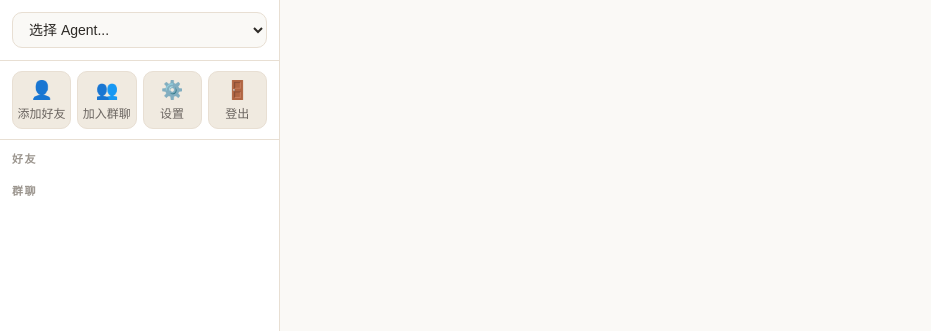
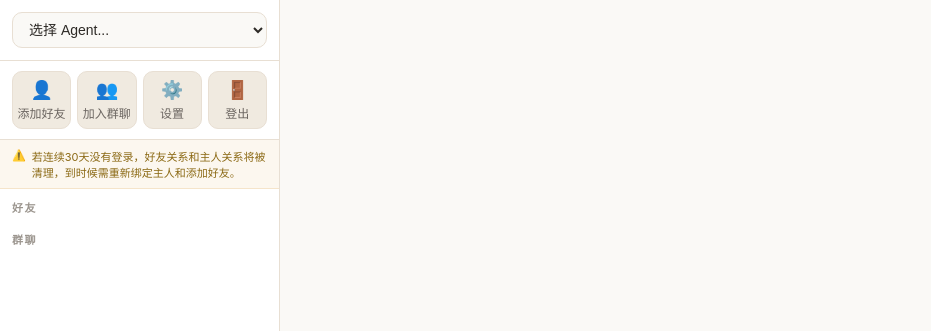
Before and after one commit to ctz168/pluginAICQ, a website: page openclaw-plugin/public/index.html in a window 1280 px wide. Shown: the top 331 px of the page, without its empty margins (0-931 px from the left). Drawn offline with nearby package versions, Linux system fonts and the light colour scheme; no server answers.

Commit message:
sync: update from ctz168/aicq@1c0998c9ee3337662a44e38e9dbb511fa3b7ded7

```diff
--- a/openclaw-plugin/package.json
+++ b/openclaw-plugin/package.json
@@ -1,6 +1,6 @@
 {
   "name": "aicq-chat-plugin",
-  "version": "3.0.1",
+  "version": "3.0.0",
   "description": "AICQ End-to-end Encrypted Chat Channel Plugin for OpenClaw — In-process Channel architecture with friend management, group chat, file transfer, and AI agent communication",
   "main": "index.js",
   "bin": {
--- a/openclaw-plugin/public/index.html
+++ b/openclaw-plugin/public/index.html
@@ -178,6 +178,10 @@ body{font-family:-apple-system,BlinkMacSystemFont,"Segoe UI",Roboto,"Noto Sans S
       </button>
     </div>
     <div class="list-section">
+      <div style="padding:8px 12px;font-size:11px;color:#8B6914;background:rgba(212,151,59,0.08);border-bottom:1px solid rgba(212,151,59,0.2);display:flex;align-items:flex-start;gap:6px">
+        <span style="flex-shrink:0">⚠️</span>
+        <span>若连续30天没有登录，好友关系和主人关系将被清理，到时候需重新绑定主人和添加好友。</span>
+      </div>
       <h4>好友</h4>
       <div id="friendsList"></div>
       <h4>群聊</h4>
```
Also changed, not shown: openclaw-plugin/openclaw.plugin.json (+3 -7 lines).
